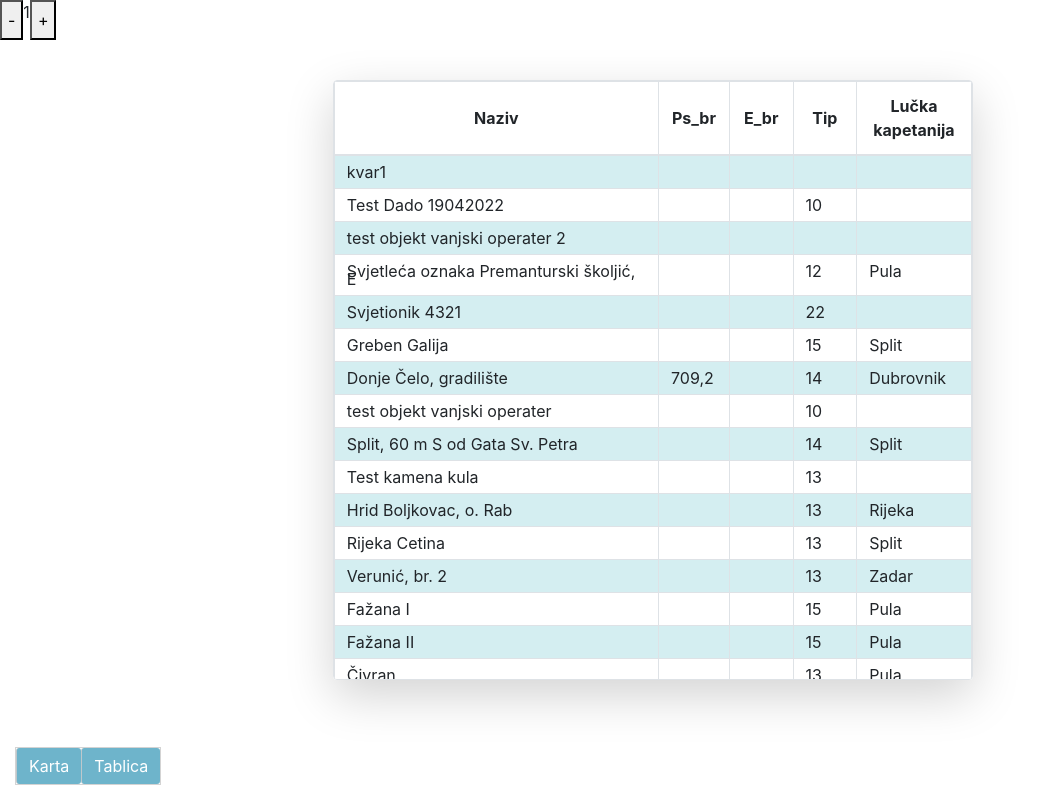
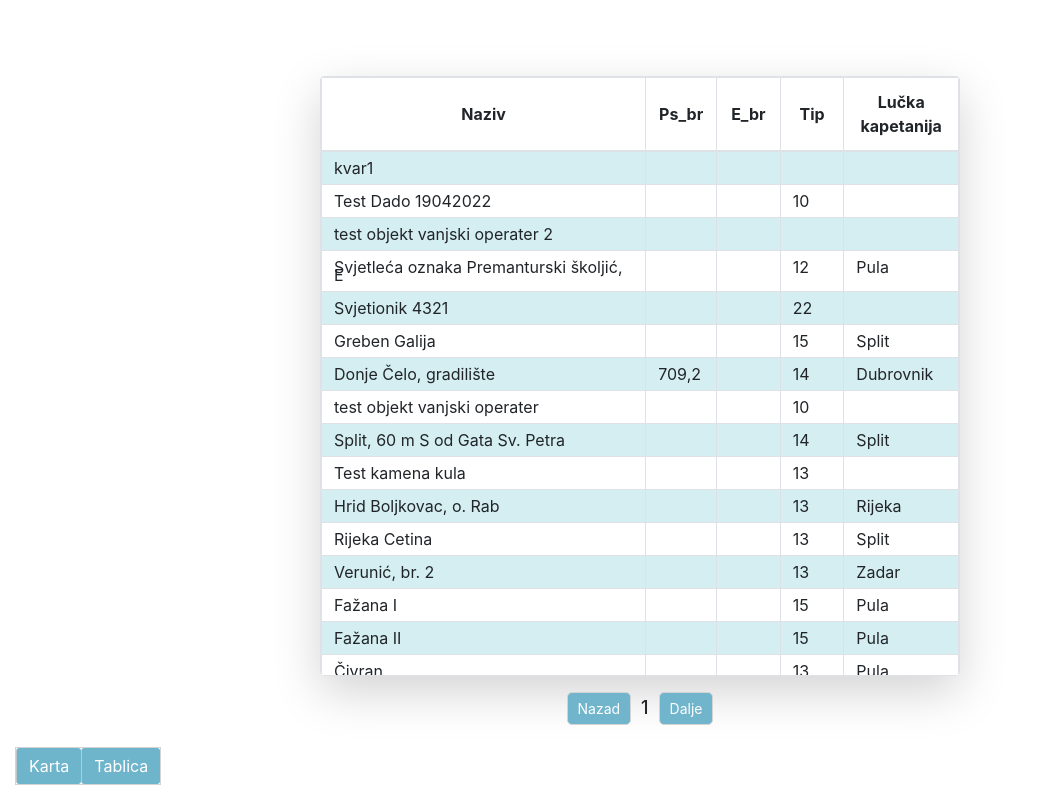
Before and after one commit to GabrijelaJuricic/Interactive_map, a React (Create React App) app: page /table in a window 1280 px wide. Shown: the whole page, without its empty margins (0-1049 px from the left). Built offline with nearby package versions, Linux system fonts and the light colour scheme.

Commit message:
Pagination styling

```diff
--- /dev/null
+++ b/src/Components/Pagination.css
@@ -0,0 +1,20 @@
+.button-container {
+  display: flex;
+  justify-content: center;
+  align-items: center;
+}
+.pagination-button {
+  font-size: 14px;
+  padding: 5px 10px;
+  margin-right: 10px;
+  margin-left: 10px;
+  background-color: #70b5cc;
+  color: white;
+  border: 1px solid #d4d4d4;
+  border-radius: 5px;
+}
+.button-container > h3 {
+  font-size: 18px;
+  margin: 0;
+  list-style: none;
+}
--- a/src/Components/Pagination.js
+++ b/src/Components/Pagination.js
@@ -1,6 +1,7 @@
 import React from "react";
 import { useRecoilState } from "recoil";
 import { selectedPageState } from "../atoms";
+import "./Pagination.css";
 
 const Pagination = () => {
   const [selectedPage, setSelectedPage] = useRecoilState(selectedPageState);
@@ -15,10 +16,22 @@ const Pagination = () => {
     setSelectedPage((currPage) => currPage + 1);
   };
   return (
-    <div className="pag-button">
-      <button onClick={previousPageHandler}>-</button>
-      <p>{selectedPage + 1}</p>
-      <button onClick={nextPageHandler}>+</button>
+    <div className="button-container">
+      <button
+        type="button"
+        className="pagination-button"
+        onClick={previousPageHandler}
+      >
+        Nazad
+      </button>
+      <h3>{selectedPage + 1}</h3>
+      <button
+        type="button"
+        className="pagination-button"
+        onClick={nextPageHandler}
+      >
+        Dalje
+      </button>
     </div>
   );
 };
--- a/src/Components/Table.css
+++ b/src/Components/Table.css
@@ -1,4 +1,17 @@
 /* --- Table --- */
+.container {
+  height: 100vh;
+  display: flex;
+  flex-direction: column;
+  justify-content: center;
+  align-items: center;
+}
+.table-container {
+  display: flex;
+  width: 100vw;
+  align-content: center;
+  justify-content: center;
+}
 table {
   display: block;
   height: 75vh;
@@ -18,10 +31,6 @@ tbody {
 }
 .table-bordered {
   border: 1px solid #dee2e6;
-  border-radius: 5px;
-  position: absolute;
-  top: 10%;
-  left: 26%;
 }
 .pag-button {
   display: flex;
--- a/src/Components/Table.js
+++ b/src/Components/Table.js
@@ -20,7 +20,9 @@ const Table = () => {
 
   return (
     <Fragment>
-      <table className="table table-striped table-bordered w-50 rounded shadow-lg bg-white rounded">
+      <div className="container">
+        <div className="table-container">
+          <table className="table table-striped table-bordered w-50 rounded mb-3 shadow-lg bg-white rounded">
             <thead>
               <tr>
                 <th
@@ -72,7 +74,9 @@ const Table = () => {
               ))}
             </tbody>
           </table>
+        </div>
         <Pagination />
+      </div>
     </Fragment>
   );
 };
```
Lines whose indentation alone changed are shown as unchanged.
